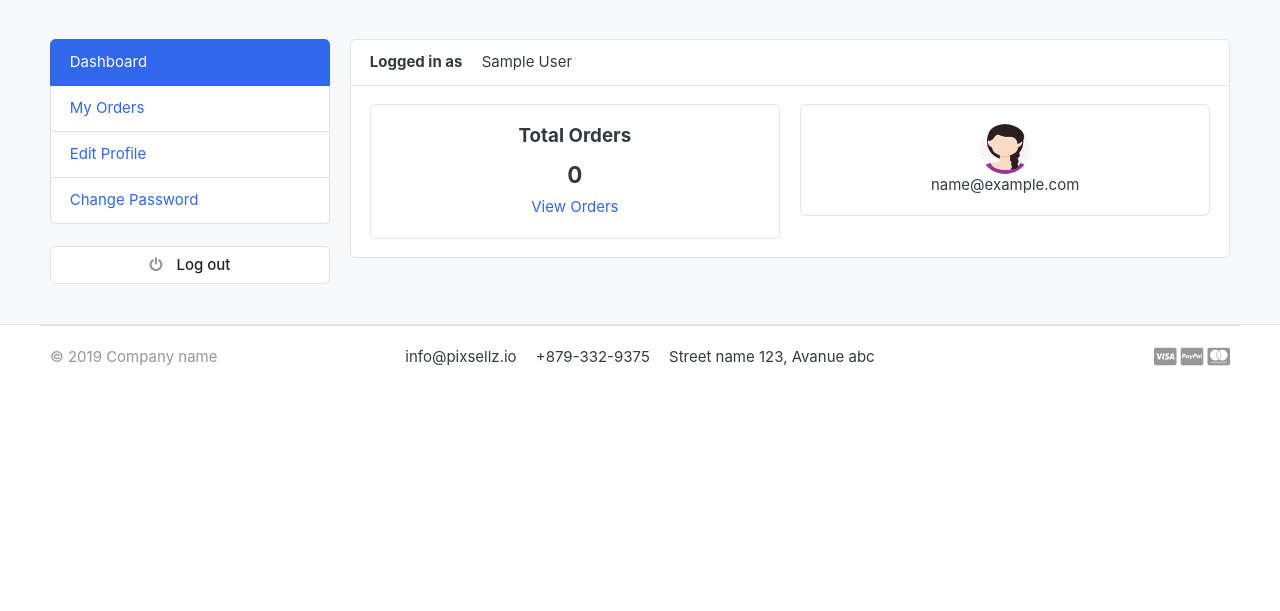
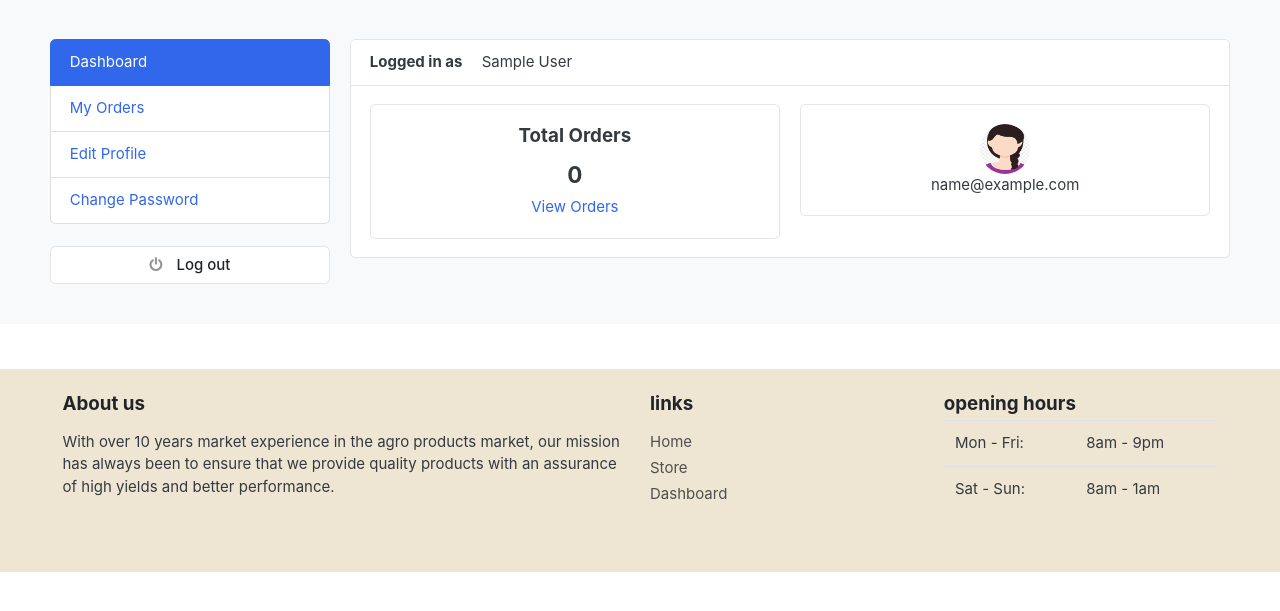
Before and after one commit to Kibejoe/sealchem-django, a Django app: page /accounts/ in a window 1280 px wide. Shown: the part 119-730 px from the top of the page. Run offline with Django 5.2, Linux system fonts and the light colour scheme; the visitor is signed in with stand-in values (Sample User, id 1); data comes from the database, SQL or seed files in the repository; data that the repository does not hold is empty; some libraries are stand-ins or nearby versions; some web fonts are replaced.

Commit message:
Fixed error on profile, worked on the footer

```diff
--- a/SealChem/settings.py
+++ b/SealChem/settings.py
@@ -29,7 +29,7 @@ BASE_DIR = Path(__file__).resolve().parent.parent
 SECRET_KEY = config('SECRET_KEY')
 
 # SECURITY WARNING: don't run with debug turned on in production!
-DEBUG = config('Debug', default = True, cast=bool)
+DEBUG = config('Debug', default = False, cast=bool)
 
 ALLOWED_HOSTS = ['localhost', '127.0.0.1', '188.166.170.89']
 
--- a/accounts/admin.py
+++ b/accounts/admin.py
@@ -18,10 +18,12 @@ class AccountAdmin(UserAdmin):
 
 class UserProfileAdmin(admin.ModelAdmin):
     def thumbnail(self, object):
-        return format_html('<img src="{}" width="30" style="border-radius: 50%">'.format(object.profile_picture.url))
+        if object.profile_picture and hasattr(object.profile_picture, 'url'):
+            return format_html('<img src="{}" width="30" style="border-radius: 50%">'.format(object.profile_picture.url))
+        return format_html('<span style="color: red;">No Image</span>')
 
 
-    thumbnail.show_description = "Profile Picture"
+    thumbnail.short_description = "Profile Picture"
 
 
     list_display = ('thumbnail', 'user', 'city', 'address')
--- a/templates/includes/footer.html
+++ b/templates/includes/footer.html
@@ -1,36 +1,48 @@
+<!-- Remove the container if you want to extend the Footer to full width. -->
+<div class="mt-5">
 
-{% load static %}
+  <footer style="background-color: #eee6d3;">
+    <div class="container p-4">
+      <div class="row">
+        <div class="col-lg-6 col-md-12 mb-4">
+          <h5 class="mb-3 text-dark">About us</h5>
+          <p>
+			With over 10 years market experience in the agro products market, our mission has always been to ensure that we
+			provide quality products with an assurance of high yields and better performance.
+          </p>
+        </div>
+        <div class="col-lg-3 col-md-6 mb-4">
+          <h5 class="mb-3 text-dark">links</h5>
+          <ul class="list-unstyled mb-0">
+            <li class="mb-1">
+              <a href="{% url 'home' %}" style="color: #4f4f4f;">Home</a>
+            </li>
+            <li class="mb-1">
+              <a href="{% url 'store' %}" style="color: #4f4f4f;">Store</a>
+            </li>
+            <li class="mb-1">
+              <a href="{% url 'dashboard' %}" style="color: #4f4f4f;">Dashboard</a>
+            </li>
+          </ul>
+        </div>
+        <div class="col-lg-3 col-md-6 mb-4">
+          <h5 class="mb-1 text-dark">opening hours</h5>
+          <table class="table" style="border-color: #666;">
+            <tbody>
+              <tr>
+                <td>Mon - Fri:</td>
+                <td>8am - 9pm</td>
+              </tr>
+              <tr>
+                <td>Sat - Sun:</td>
+                <td>8am - 1am</td>
+              </tr>
+            </tbody>
+          </table>
+        </div>
+      </div>
+    </div>
+  </footer>
 
-<!-- ========================= FOOTER ========================= -->
-<footer class="section-footer border-top">
-	<div class="container">
-		<section class="footer-bottom border-top row">
-			<div class="col-md-2">
-				<p class="text-muted"> &copy 2019 Company name </p>
-			</div>
-			<div class="col-md-8 text-md-center">
-				<span  class="px-2">info@pixsellz.io</span>
-				<span  class="px-2">+879-332-9375</span>
-				<span  class="px-2">Street name 123, Avanue abc</span>
-			</div>
-			<div class="col-md-2 text-md-right text-muted">
-				<i class="fab fa-lg fa-cc-visa"></i>
-				<i class="fab fa-lg fa-cc-paypal"></i>
-				<i class="fab fa-lg fa-cc-mastercard"></i>
-			</div>
-		</section>
-	</div><!-- //container -->
-</footer>
-<!-- ========================= FOOTER END // ========================= -->
-<script src="https://ajax.googleapis.com/ajax/libs/jquery/3.5.1/jquery.min.js"></script>
-
-<script>
-	$(document).ready(function(){
-		$('.thumb a').click(function(e){
-			e.preventDefault();
-			$('.mainImage img').attr('src', $(this).attr("href"));
-		})
-	})
-</script>
-</body>
-</html>
+</div>
+<!-- End of .container -->
```
Also changed, not shown: SealChem/static/css/custom.css (line endings or trailing spaces).
